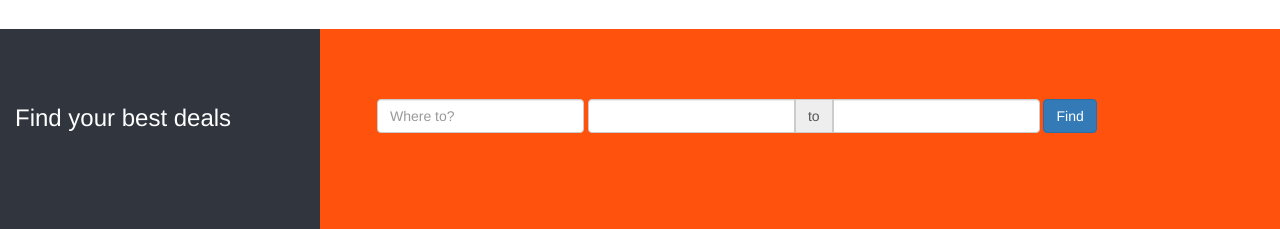
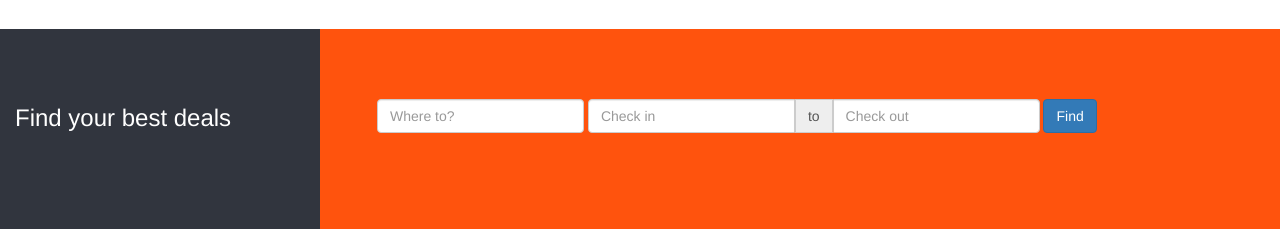
Before and after one commit to deal-thief/deal-thief, a Python web app: template deal_thief/templates/home.html in a window 1280 px wide. Shown: the part 571-800 px from the top of the page. Run offline with Jinja, Linux system fonts and the light colour scheme; the template is opened without the code that fills it, so the values that code supplies are empty; some libraries are stand-ins or nearby versions.

Commit message:
added range input for calendar

```diff
--- a/deal_thief/templates/home.html
+++ b/deal_thief/templates/home.html
@@ -44,9 +44,9 @@
 					<input type="text" class="form-control" id="location" name="location" placeholder="Where to?">
 				</div>
 				<div class="input-daterange input-group" id="search-date">
-					<input type="text" class="form-control" name="start" />
+					<input type="text" class="form-control" name="start" placeholder="Check in"/>
 					<span class="input-group-addon">to</span>
-					<input type="text" class="form-control" name="end" />
+					<input type="text" class="form-control" name="end" placeholder="Check out"/>
 				</div>
 				<button type="submit" class="btn btn-primary">Find</button>
 			</form>
@@ -74,7 +74,8 @@
 
 	<script>
 	$('#search-date').datepicker({
-		autoclose: true
+		autoclose: true,
+		startDate: new Date()
 	});
 	</script>
 {% endblock %}
```
